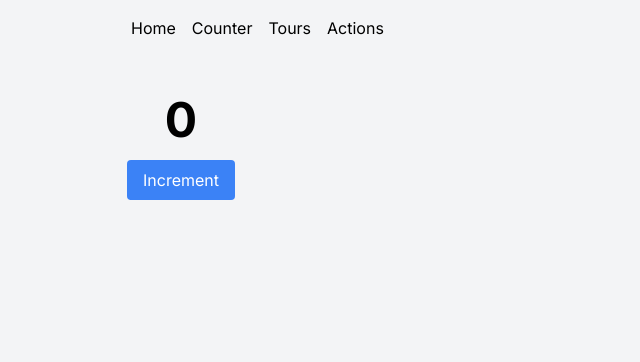
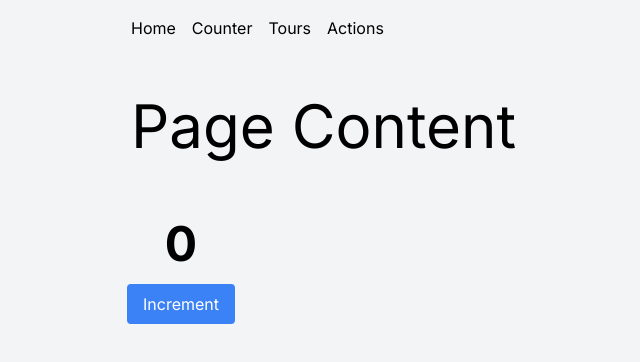
Before and after one commit to vinothsmart/nextjs-airbnb, a Next.js app: page /counter in a window 1280 px wide. Shown: the top 362 px of the page, without its empty margins (125-765 px from the left). Built offline with nearby package versions, Linux system fonts and the light colour scheme.

Commit message:
Using form comp

```diff
--- a/app/counter/page.tsx
+++ b/app/counter/page.tsx
@@ -1,24 +1,11 @@
-"use client";
-
-import { useState, useCallback } from "react";
+import Counter from "@/components/Counter";
 
 const CounterPage = () => {
-  const [count, setCount] = useState(0);
-
-  const handleIncrement = useCallback(() => {
-    setCount((prevCount) => prevCount + 1);
-  }, []);
-
   return (
-    <div className="flex flex-col items-center justify-center w-[100px]">
-      <p className="text-5xl font-bold">{count}</p>
-      <button
-        className="bg-blue-500 rounded text-white px-4 py-2 mt-4"
-        onClick={handleIncrement}
-      >
-        Increment
-      </button>
-    </div>
+    <section>
+      <h1 className="text-6xl mb-16">Page Content</h1>
+      <Counter />
+    </section>
   );
 };
 
--- /dev/null
+++ b/components/Counter.tsx
@@ -0,0 +1,25 @@
+"use client";
+
+import { useState, useCallback } from "react";
+
+const Counter = () => {
+  const [count, setCount] = useState(0);
+
+  const handleIncrement = useCallback(() => {
+    setCount((prevCount) => prevCount + 1);
+  }, []);
+
+  return (
+    <div className="flex flex-col items-center justify-center w-[100px]">
+      <p className="text-5xl font-bold">{count}</p>
+      <button
+        className="bg-blue-500 rounded text-white px-4 py-2 mt-4"
+        onClick={handleIncrement}
+      >
+        Increment
+      </button>
+    </div>
+  );
+};
+
+export default Counter;
```
